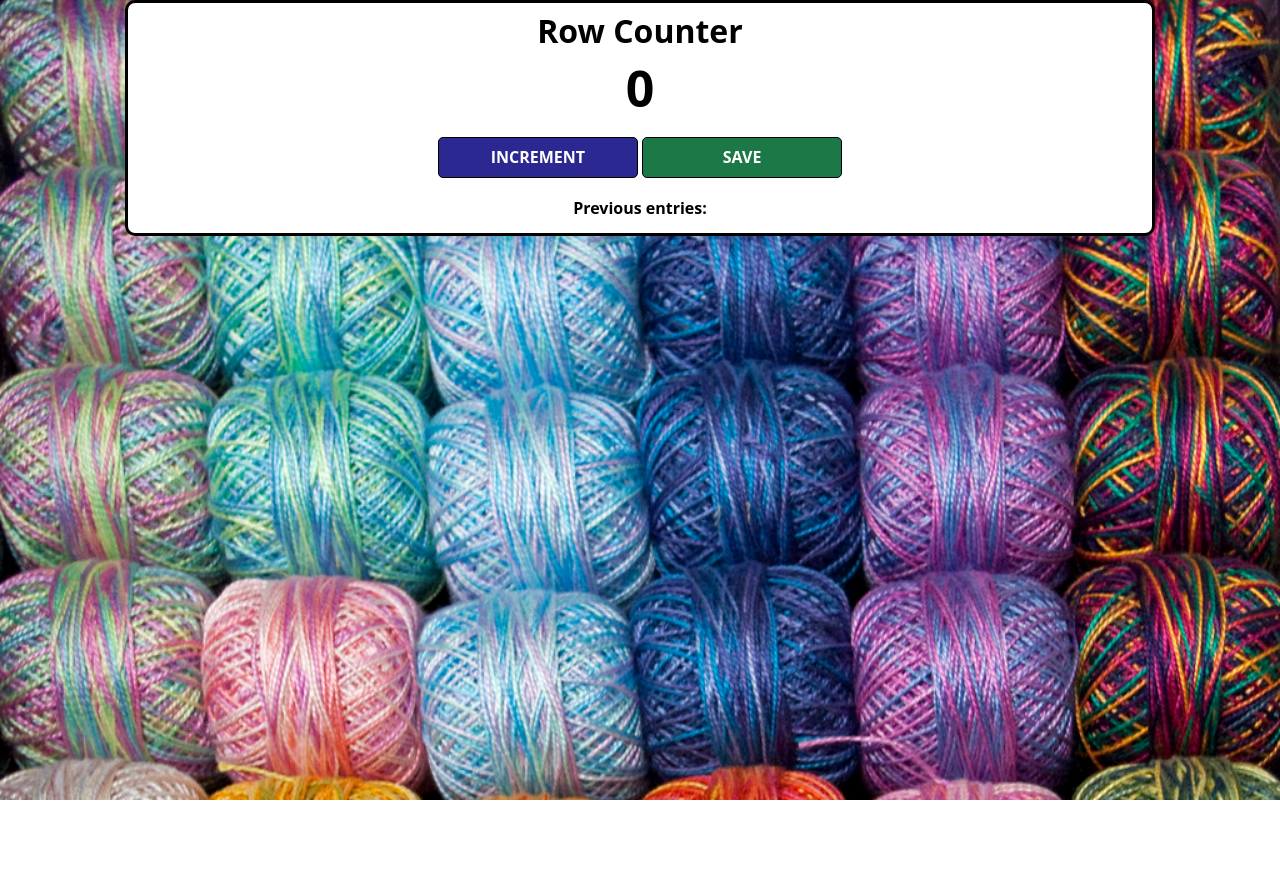
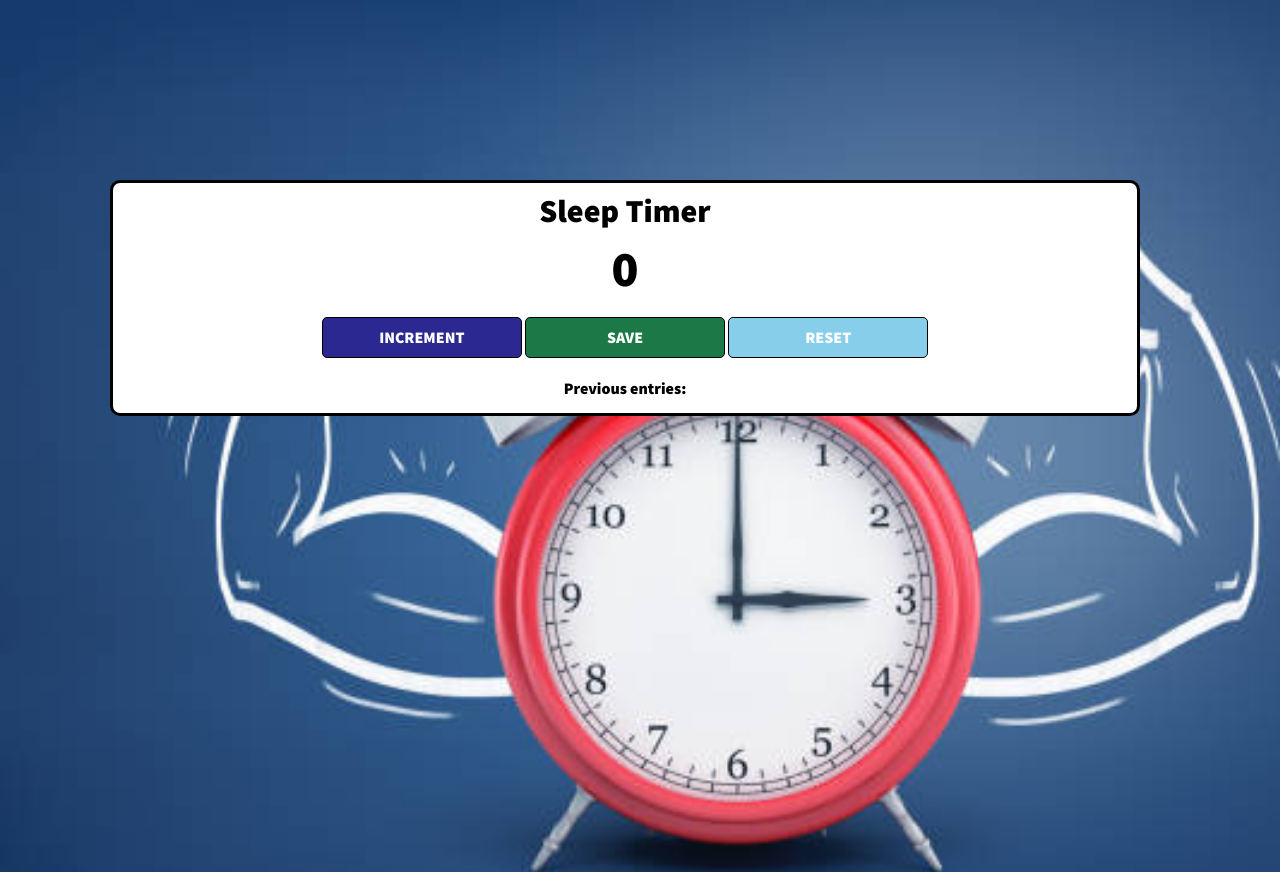
Before and after one commit to tripplehay/SleepTimer, a plain HTML site: page index.html in a window 1280 px wide. Shown: the top 872 px of the page. Before the commit the page ends 800 px from the top, so only its background shows below. Drawn offline with nearby package versions, Linux system fonts and the light colour scheme.

Commit message:
resetBtn

```diff
--- a/index.css
+++ b/index.css
@@ -1,15 +1,17 @@
 body {
-    background-image: url("yarn.jpeg");
+    background-image: url("sleep-timer.jpg");
     background-size: cover;
     font-family: 'Open Sans', 'Helvetica Neue', sans-serif;
     text-align: center;
     height: 100vh;
+    font-family: 'Source Sans Pro', sans-serif;
 }
 
 .container {
+
+    margin: 180px 90px 180px 110px;
     background: white;
     max-width: 80%;
-    margin: auto;
     border: 3px solid black;
     border-radius: 10px;
 }
@@ -47,3 +49,7 @@ button {
 #save-el {
     font-weight: bold;
 }
+
+#reset-btn{
+    background: skyblue;
+}
--- a/index.html
+++ b/index.html
@@ -1,13 +1,17 @@
 <html>
     <head><link rel="stylesheet" href="https://cdnjs.cloudflare.com/ajax/libs/normalize/8.0.1/normalize.css">
+        <link rel="preconnect" href="https://fonts.googleapis.com">
+        <link rel="preconnect" href="https://fonts.gstatic.com" crossorigin>
+        <link href="https://fonts.googleapis.com/css2?family=Source+Sans+Pro:ital,wght@0,200;0,400;0,900;1,900&display=swap" rel="stylesheet">
         <link rel="stylesheet" href="index.css">
     </head>
     <body>
         <div class="container">
-            <h1>Row Counter</h1>
+            <h1>Sleep Timer</h1>
             <h2 id="count-el">0</h2>
             <button id="increment-btn" onclick="increment()">INCREMENT</button>
             <button id="save-btn" onclick="save()">SAVE</button>
+            <button id="reset-btn" onclick="reset()">RESET</button>
             <p id="save-el">Previous entries: </p>
         </div>
         <script src="index.js">
--- a/index.js
+++ b/index.js
@@ -13,3 +13,8 @@ function save() {
     countEl.textContent = 0
     count = 0
 }
+
+function reset() {
+    let resetStr = countStr = 0
+    saveEl.textContent = resetStr
+}
```
Also changed, not shown: sleep-timer.jpg (added).
